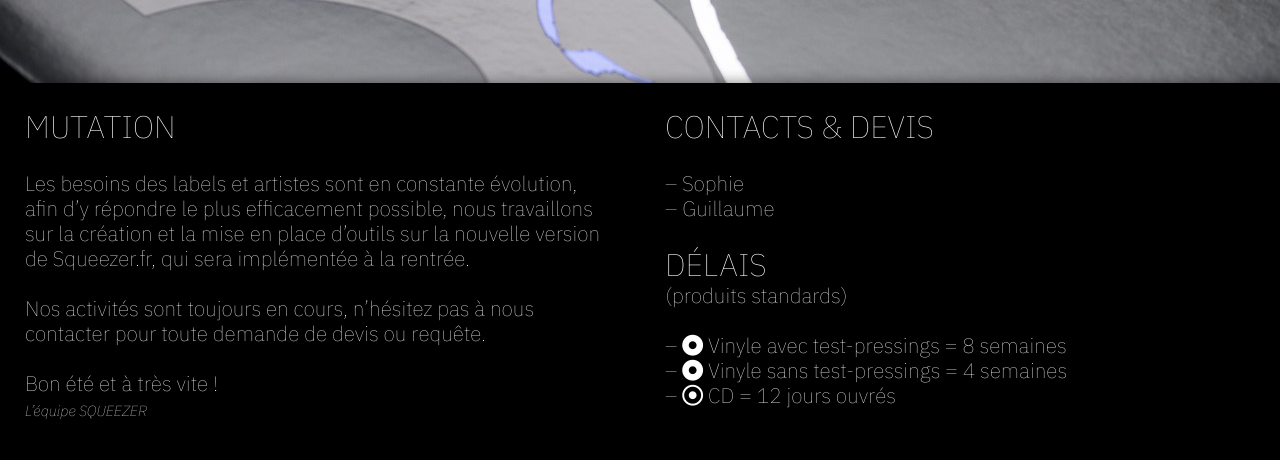
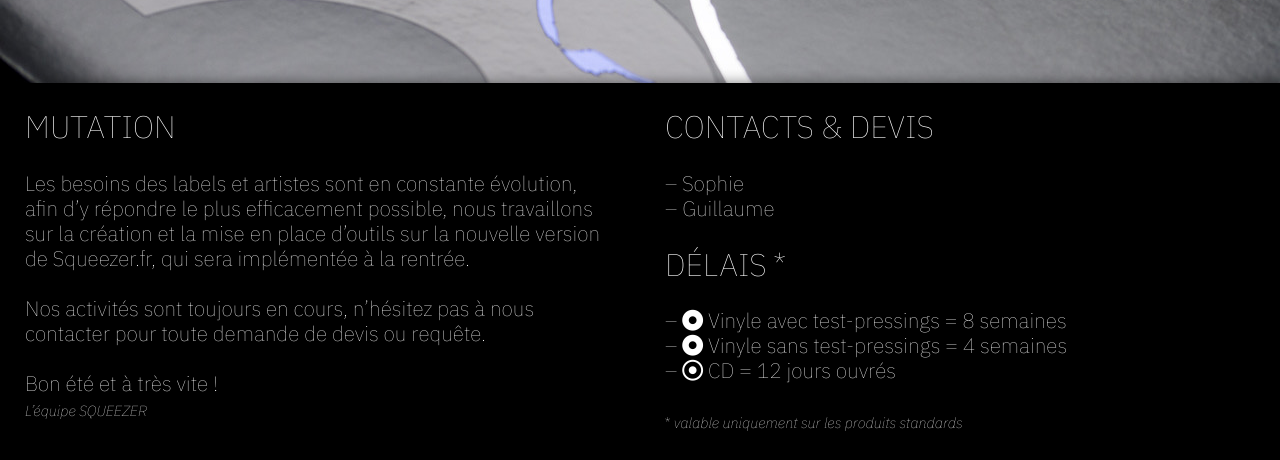
Before and after one commit to Kairos-Club/Squeezer, a plain HTML site: page index.html in a window 1280 px wide. Shown: the part 237-697 px from the top of the page. Drawn offline with Linux system fonts and the light colour scheme.

Commit message:
Update 👀

```diff
--- a/index.html
+++ b/index.html
@@ -86,14 +86,15 @@ You will find that we listen closely to our clients' needs and offer high qualit
                     – <a href="mailto:guillaume@squeezer.fr">Guillaume</a>
                 </p>
 
-                <h2 style="margin-bottom: 0">Délais</h2>
-                <p>(produits standards)</p>
+                <h2>Délais *</h2>
 
                 <p>
                     – <i class="fas fa-dot-circle"></i> Vinyle avec test-pressings = 8 semaines<br>
                     – <i class="fas fa-dot-circle"></i> Vinyle sans test-pressings = 4 semaines<br>
                     – <i class="far fa-dot-circle"></i> CD = 12 jours ouvrés
                 </p>
+
+                <p><small>* <em>valable uniquement sur les produits standards</em></small></p>
 
             </div>
         </div>
```
